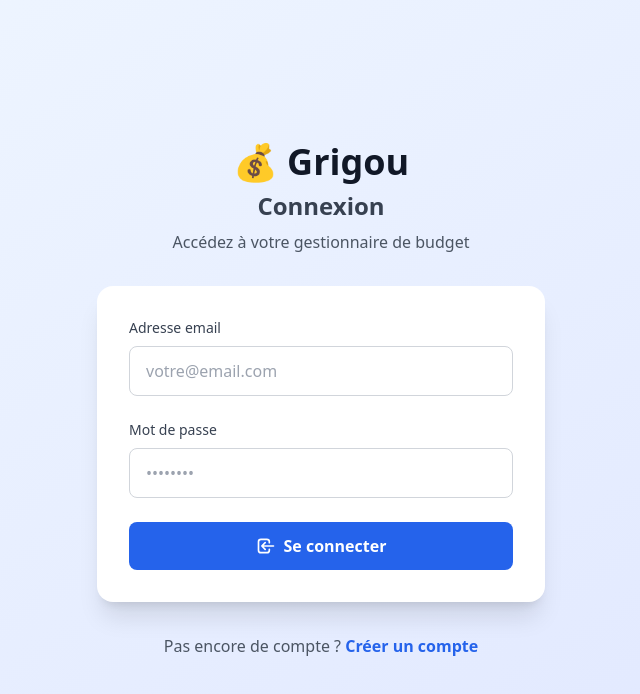
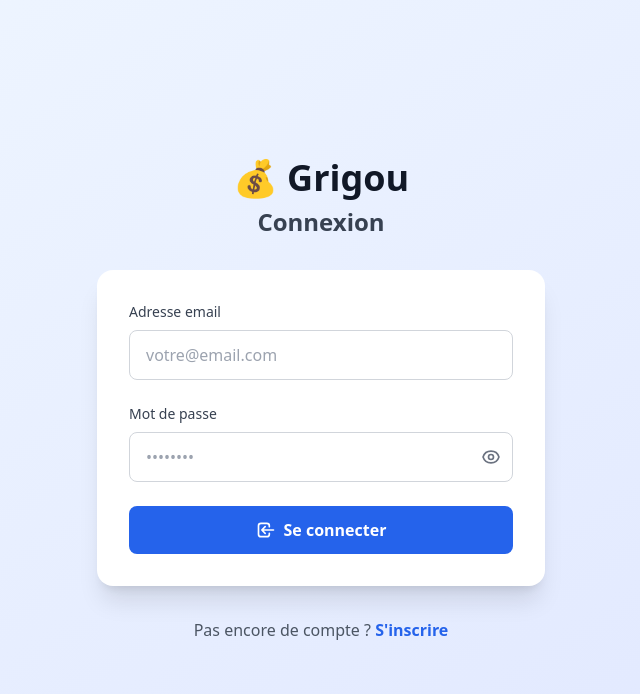
Before and after one commit to ThibautWa/grigou, a Next.js app: page /login in a window 1280 px wide. Shown: the top 694 px of the page, without its empty margins (319-959 px from the left). Built offline with nearby package versions, Linux system fonts and the light colour scheme.

Commit message:
MEP login auth correction

```diff
--- a/src/app/login/page.tsx
+++ b/src/app/login/page.tsx
@@ -1,16 +1,15 @@
-// app/login/page.tsx
 'use client';
 
-import { useState } from 'react';
+import { useState, Suspense } from 'react';
+import { useRouter, useSearchParams } from 'next/navigation';
 import { signIn } from 'next-auth/react';
-import { useRouter, useSearchParams } from 'next/navigation';
 import Link from 'next/link';
 
-export default function LoginPage() {
+// Composant séparé pour gérer les paramètres de recherche
+function LoginForm() {
   const router = useRouter();
   const searchParams = useSearchParams();
-  const callbackUrl = searchParams.get('callbackUrl') || '/';
-  const registered = searchParams.get('registered') === 'true';
+  const registered = searchParams.get('registered');
 
   const [formData, setFormData] = useState({
     email: '',
@@ -18,6 +17,7 @@ export default function LoginPage() {
   });
   const [error, setError] = useState('');
   const [loading, setLoading] = useState(false);
+  const [showPassword, setShowPassword] = useState(false);
 
   const handleSubmit = async (e: React.FormEvent) => {
     e.preventDefault();
@@ -26,21 +26,21 @@ export default function LoginPage() {
 
     try {
       const result = await signIn('credentials', {
-        redirect: false,
         email: formData.email,
         password: formData.password,
+        redirect: false,
       });
 
       if (result?.error) {
         setError('Email ou mot de passe incorrect');
-      } else if (result?.ok) {
-        router.push(callbackUrl);
-        router.refresh();
+        setLoading(false);
+        return;
       }
+
+      router.push('/');
     } catch (err) {
       console.error('Login error:', err);
       setError('Une erreur est survenue. Veuillez réessayer.');
-    } finally {
       setLoading(false);
     }
   };
@@ -52,36 +52,26 @@ export default function LoginPage() {
         <div className="text-center">
           <h1 className="text-4xl font-bold text-gray-900 mb-2">💰 Grigou</h1>
           <h2 className="text-2xl font-semibold text-gray-700">Connexion</h2>
-          <p className="mt-2 text-gray-600">
-            Accédez à votre gestionnaire de budget
-          </p>
         </div>
 
-        {/* Messages */}
+        {/* Success message après inscription */}
         {registered && (
           <div className="bg-green-50 border border-green-200 text-green-700 px-4 py-3 rounded-lg">
             <div className="flex items-center gap-2">
               <svg className="w-5 h-5" fill="currentColor" viewBox="0 0 20 20">
-                <path
-                  fillRule="evenodd"
-                  d="M10 18a8 8 0 100-16 8 8 0 000 16zm3.707-9.293a1 1 0 00-1.414-1.414L9 10.586 7.707 9.293a1 1 0 00-1.414 1.414l2 2a1 1 0 001.414 0l4-4z"
-                  clipRule="evenodd"
-                />
+                <path fillRule="evenodd" d="M10 18a8 8 0 100-16 8 8 0 000 16zm3.707-9.293a1 1 0 00-1.414-1.414L9 10.586 7.707 9.293a1 1 0 00-1.414 1.414l2 2a1 1 0 001.414 0l4-4z" clipRule="evenodd" />
               </svg>
               <span>Compte créé avec succès ! Vous pouvez maintenant vous connecter.</span>
             </div>
           </div>
         )}
 
+        {/* Error message */}
         {error && (
           <div className="bg-red-50 border border-red-200 text-red-700 px-4 py-3 rounded-lg">
             <div className="flex items-center gap-2">
               <svg className="w-5 h-5" fill="currentColor" viewBox="0 0 20 20">
-                <path
-                  fillRule="evenodd"
-                  d="M10 18a8 8 0 100-16 8 8 0 000 16zM8.707 7.293a1 1 0 00-1.414 1.414L8.586 10l-1.293 1.293a1 1 0 101.414 1.414L10 11.414l1.293 1.293a1 1 0 001.414-1.414L11.414 10l1.293-1.293a1 1 0 00-1.414-1.414L10 8.586 8.707 7.293z"
-                  clipRule="evenodd"
-                />
+                <path fillRule="evenodd" d="M10 18a8 8 0 100-16 8 8 0 000 16zM8.707 7.293a1 1 0 00-1.414 1.414L8.586 10l-1.293 1.293a1 1 0 101.414 1.414L10 11.414l1.293 1.293a1 1 0 001.414-1.414L11.414 10l1.293-1.293a1 1 0 00-1.414-1.414L10 8.586 8.707 7.293z" clipRule="evenodd" />
               </svg>
               <span>{error}</span>
             </div>
@@ -90,6 +80,7 @@ export default function LoginPage() {
 
         {/* Form */}
         <form onSubmit={handleSubmit} className="bg-white shadow-xl rounded-2xl p-8 space-y-6">
+          {/* Email */}
           <div>
             <label htmlFor="email" className="block text-sm font-medium text-gray-700 mb-2">
               Adresse email
@@ -106,20 +97,39 @@ export default function LoginPage() {
             />
           </div>
 
+          {/* Password */}
           <div>
             <label htmlFor="password" className="block text-sm font-medium text-gray-700 mb-2">
               Mot de passe
             </label>
+            <div className="relative">
               <input
                 id="password"
-              type="password"
+                type={showPassword ? 'text' : 'password'}
                 required
                 autoComplete="current-password"
                 value={formData.password}
                 onChange={(e) => setFormData({ ...formData, password: e.target.value })}
-              className="w-full px-4 py-3 border border-gray-300 rounded-lg focus:ring-2 focus:ring-blue-500 focus:border-transparent transition-all"
+                className="w-full px-4 py-3 pr-12 border border-gray-300 rounded-lg focus:ring-2 focus:ring-blue-500 focus:border-transparent transition-all"
                 placeholder="••••••••"
               />
+              <button
+                type="button"
+                onClick={() => setShowPassword(!showPassword)}
+                className="absolute right-3 top-1/2 -translate-y-1/2 text-gray-500 hover:text-gray-700"
+              >
+                {showPassword ? (
+                  <svg className="w-5 h-5" fill="none" stroke="currentColor" viewBox="0 0 24 24">
+                    <path strokeLinecap="round" strokeLinejoin="round" strokeWidth={2} d="M13.875 18.825A10.05 10.05 0 0112 19c-4.478 0-8.268-2.943-9.543-7a9.97 9.97 0 011.563-3.029m5.858.908a3 3 0 114.243 4.243M9.878 9.878l4.242 4.242M9.88 9.88l-3.29-3.29m7.532 7.532l3.29 3.29M3 3l3.59 3.59m0 0A9.953 9.953 0 0112 5c4.478 0 8.268 2.943 9.543 7a10.025 10.025 0 01-4.132 5.411m0 0L21 21" />
+                  </svg>
+                ) : (
+                  <svg className="w-5 h-5" fill="none" stroke="currentColor" viewBox="0 0 24 24">
+                    <path strokeLinecap="round" strokeLinejoin="round" strokeWidth={2} d="M15 12a3 3 0 11-6 0 3 3 0 016 0z" />
+                    <path strokeLinecap="round" strokeLinejoin="round" strokeWidth={2} d="M2.458 12C3.732 7.943 7.523 5 12 5c4.478 0 8.268 2.943 9.542 7-1.274 4.057-5.064 7-9.542 7-4.477 0-8.268-2.943-9.542-7z" />
+                  </svg>
+                )}
+              </button>
+            </div>
           </div>
 
           <button
@@ -130,31 +140,15 @@ export default function LoginPage() {
             {loading ? (
               <>
                 <svg className="w-5 h-5 animate-spin" fill="none" viewBox="0 0 24 24">
-                  <circle
-                    className="opacity-25"
-                    cx="12"
-                    cy="12"
-                    r="10"
-                    stroke="currentColor"
-                    strokeWidth="4"
-                  />
-                  <path
-                    className="opacity-75"
-                    fill="currentColor"
-                    d="M4 12a8 8 0 018-8V0C5.373 0 0 5.373 0 12h4zm2 5.291A7.962 7.962 0 014 12H0c0 3.042 1.135 5.824 3 7.938l3-2.647z"
-                  />
+                  <circle className="opacity-25" cx="12" cy="12" r="10" stroke="currentColor" strokeWidth="4" />
+                  <path className="opacity-75" fill="currentColor" d="M4 12a8 8 0 018-8V0C5.373 0 0 5.373 0 12h4zm2 5.291A7.962 7.962 0 014 12H0c0 3.042 1.135 5.824 3 7.938l3-2.647z" />
                 </svg>
                 Connexion en cours...
               </>
             ) : (
               <>
                 <svg className="w-5 h-5" fill="none" stroke="currentColor" viewBox="0 0 24 24">
-                  <path
-                    strokeLinecap="round"
-                    strokeLinejoin="round"
-                    strokeWidth={2}
-                    d="M11 16l-4-4m0 0l4-4m-4 4h14m-5 4v1a3 3 0 01-3 3H6a3 3 0 01-3-3V7a3 3 0 013-3h7a3 3 0 013 3v1"
-                  />
+                  <path strokeLinecap="round" strokeLinejoin="round" strokeWidth={2} d="M11 16l-4-4m0 0l4-4m-4 4h14m-5 4v1a3 3 0 01-3 3H6a3 3 0 01-3-3V7a3 3 0 013-3h7a3 3 0 013 3v1" />
                 </svg>
                 Se connecter
               </>
@@ -169,10 +163,26 @@ export default function LoginPage() {
             href="/register"
             className="font-semibold text-blue-600 hover:text-blue-700 transition-colors"
           >
-            Créer un compte
+            S'inscrire
           </Link>
         </p>
       </div>
     </div>
   );
 }
+
+// Composant principal avec Suspense
+export default function LoginPage() {
+  return (
+    <Suspense fallback={
+      <div className="min-h-screen flex items-center justify-center">
+        <div className="text-center">
+          <div className="h-12 w-12 border-4 border-gray-300 border-t-blue-500 rounded-full animate-spin mx-auto"></div>
+          <p className="mt-4 text-gray-600">Chargement...</p>
+        </div>
+      </div>
+    }>
+      <LoginForm />
+    </Suspense>
+  );
+}
```
Lines whose indentation alone changed are shown as unchanged.
